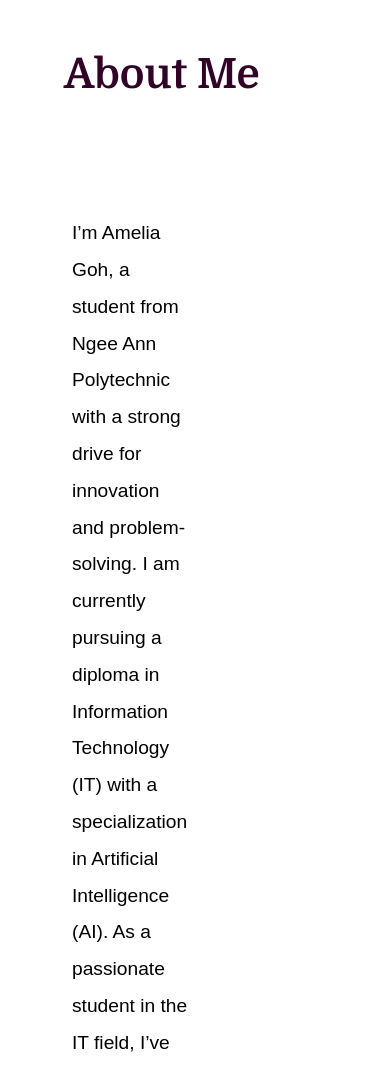
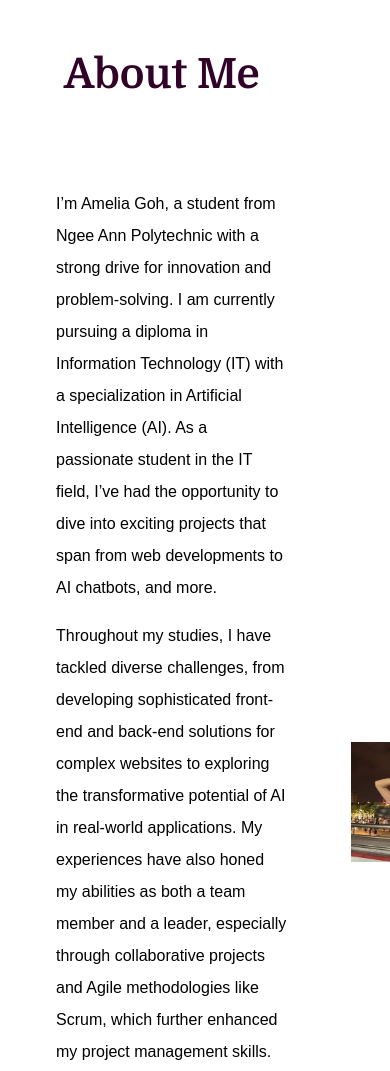
Before and after one commit to goameliagoh/portfolio, a plain HTML site: page index.html in a window 390 px wide. Shown: the part 1077-2148 px from the top of the page. Drawn offline with Linux system fonts and the light colour scheme.

Commit message:
updated margin in about content for responsive

```diff
--- a/styles.css
+++ b/styles.css
@@ -418,13 +418,27 @@ footer {
         font-size: 1rem;
     }
 
-    .about-me-container {
-        flex-direction: row; /* Ensure layout is row for large screens */
+    .about-container {
+        flex-direction: row;
+        justify-content: flex-start; /* Align closer */
+        gap: 1.5rem; /* Smaller gap for smaller screens */
+        margin: 0 2rem; /* Adjust margins for smaller screens */
     }
 
-    .about-me-content {
+    .about-content {
         flex: 1;
-        margin-right: 20px; /* Adjust spacing */
+        padding: 1.5rem; /* Reduce padding further */
+        font-size: 1rem;
+        line-height: 2rem;
+    }
+
+    .about-image {
+        flex: 1;
+    }
+
+    .about-image img {
+        max-width: 55%; /* Adjust image size */
+        height: auto;
     }
 
     .profile-pic {
```
